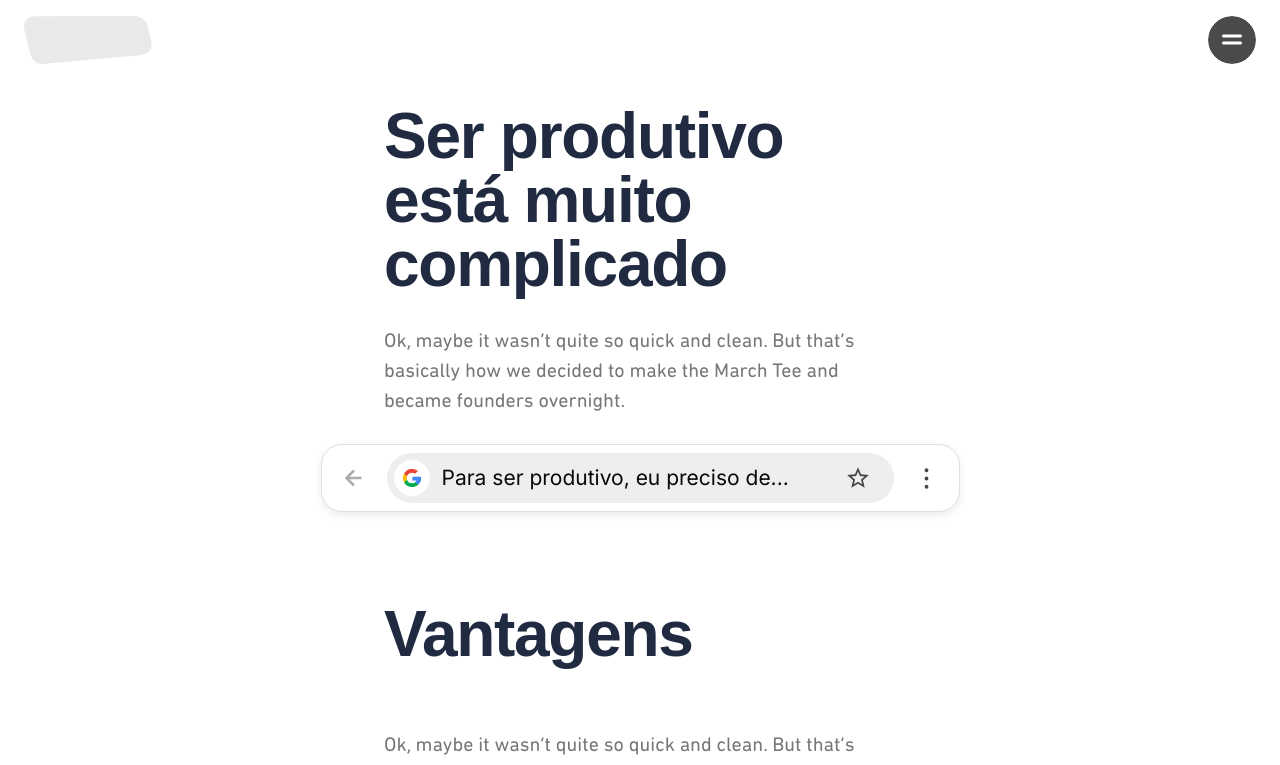
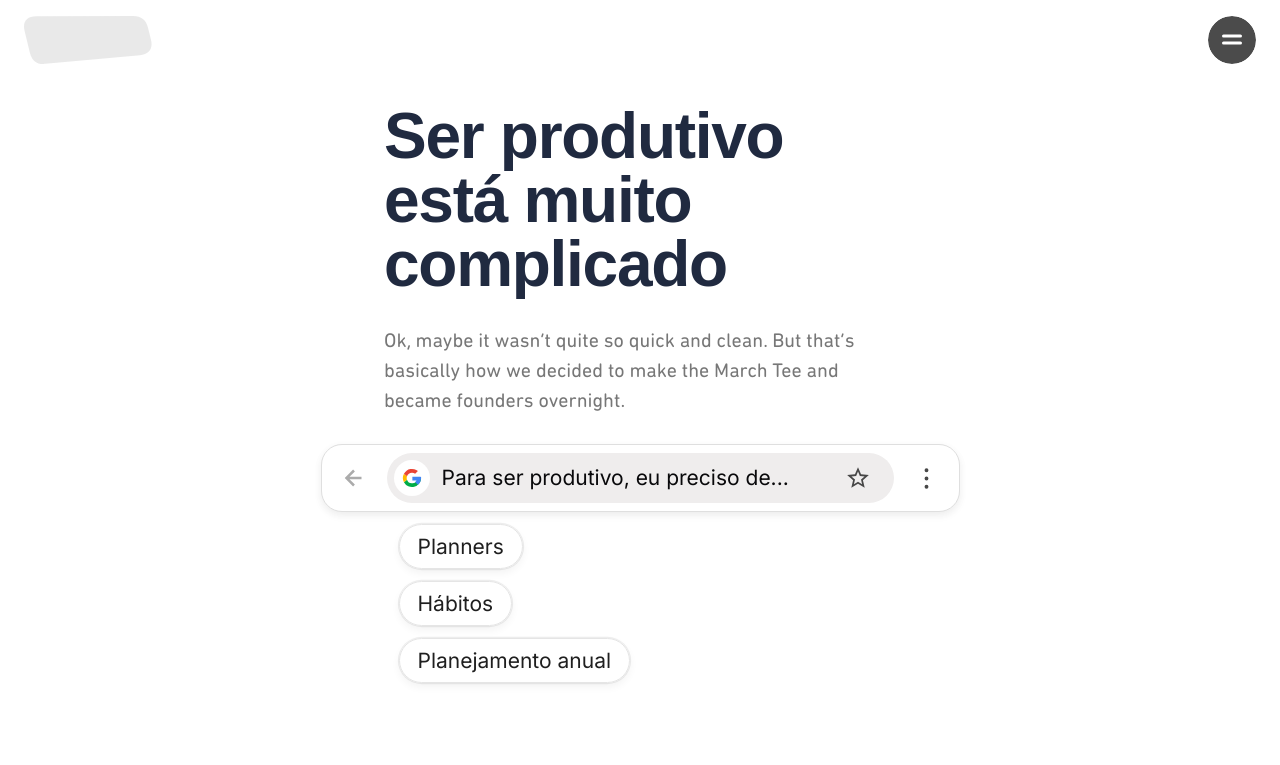
Before and after one commit to FelipeSilveiraChaves/Palaga-s-Product, a Next.js app in the folder quatrogavetas-lp1/: page /lp-1 in a window 1280 px wide. Shown: the top 765 px of the page. Built offline with nearby package versions, Linux system fonts and the light colour scheme; a web font is replaced by a local one.

Commit message:
MainSearchComponents Atts

```diff
--- a/quatrogavetas-lp1/src/app/lp-1/components/MainSearchComponent.tsx
+++ b/quatrogavetas-lp1/src/app/lp-1/components/MainSearchComponent.tsx
@@ -10,14 +10,22 @@ const inter = Inter({
 
 export default function MainSearchComponent() {
 
+
+    const BaseButtonsSearchsStyle =
+  "rounded-full text-[21px] h-[45px] px-[18px] inline-flex items-center justify-center leading-none ml-[75px]" +
+  "bg-white text-[#1F1F1F] border-[1px] border-[#E5E5E5] " +
+  "shadow-[0px_4px_8px_rgba(0,0,0,0.05),0px_0px_0px_1.16px_rgba(0,0,0,0.065)]";
+
+
     return (
+        <div className="gap-3  flex flex-col items-start">
             <div className="h-17 min-w-[639px] bg-white border-[1.5px] border-[#DFDFDF] py-2.25 px-1.75 gap-1.75 rounded-[21px] flex items-center justify-between shadow-[0px_2px_10px_rgba(0,0,0,0.03),0px_4px_8px_rgba(0,0,0,0.05)]">
 
                 <div className="h-[51px] w-[51px] flex items-center justify-center ">
                     <BiLeftArrowAlt size={30} color="#ABABAB" />
                 </div>
 
-            <div className="flex-1 h-[51px] flex items-center justify-between">
+                <div className="flex-1 h-[51px] flex items-center justify-between ml">
                     <div className="bg-[#EFEDED] rounded-full flex-1 p-1.75 flex items-center justify-between pr-[21px]">
 
                         <div className="bg-white h-9 w-9 rounded-full flex items-center justify-center mr-3">
@@ -29,7 +37,7 @@ export default function MainSearchComponent() {
                             />
                         </div>
 
-                    <h3 className={`${inter.className} text-[21px] leading-[30px] flex-1`}>
+                        <h3 className={`${inter.className} text-[21px] leading-[30px] flex-1` }>
                             Para ser produtivo, eu preciso de...
                         </h3>
 
@@ -45,5 +53,17 @@ export default function MainSearchComponent() {
                 </div>
 
             </div>
+            <div className="flex flex-col gap-3 items-start pl-[78px]">
+                <div className={`${inter.className} ${BaseButtonsSearchsStyle}`}>
+                    Planners
+                </div>
+                <div className={`${inter.className} ${BaseButtonsSearchsStyle}`}>
+                    Hábitos
+                </div>
+                <div className={`${inter.className} ${BaseButtonsSearchsStyle}`}>
+                    Planejamento anual
+                </div>
+            </div>
+        </div>
     )
 }
--- a/quatrogavetas-lp1/src/app/lp-1/page.tsx
+++ b/quatrogavetas-lp1/src/app/lp-1/page.tsx
@@ -26,6 +26,7 @@ export default function LandingPageOne() {
           </p>
         </div>
           <MainSearchComponent />
+
         <div className="max-w-lg">
           <h1
             className={`${gabarito.className} pt-[90px] pb-16 text-[64px] text-[#202A40] tracking-[-1.28px] leading-16 font-semibold`}
```
Lines whose indentation alone changed are shown as unchanged.
